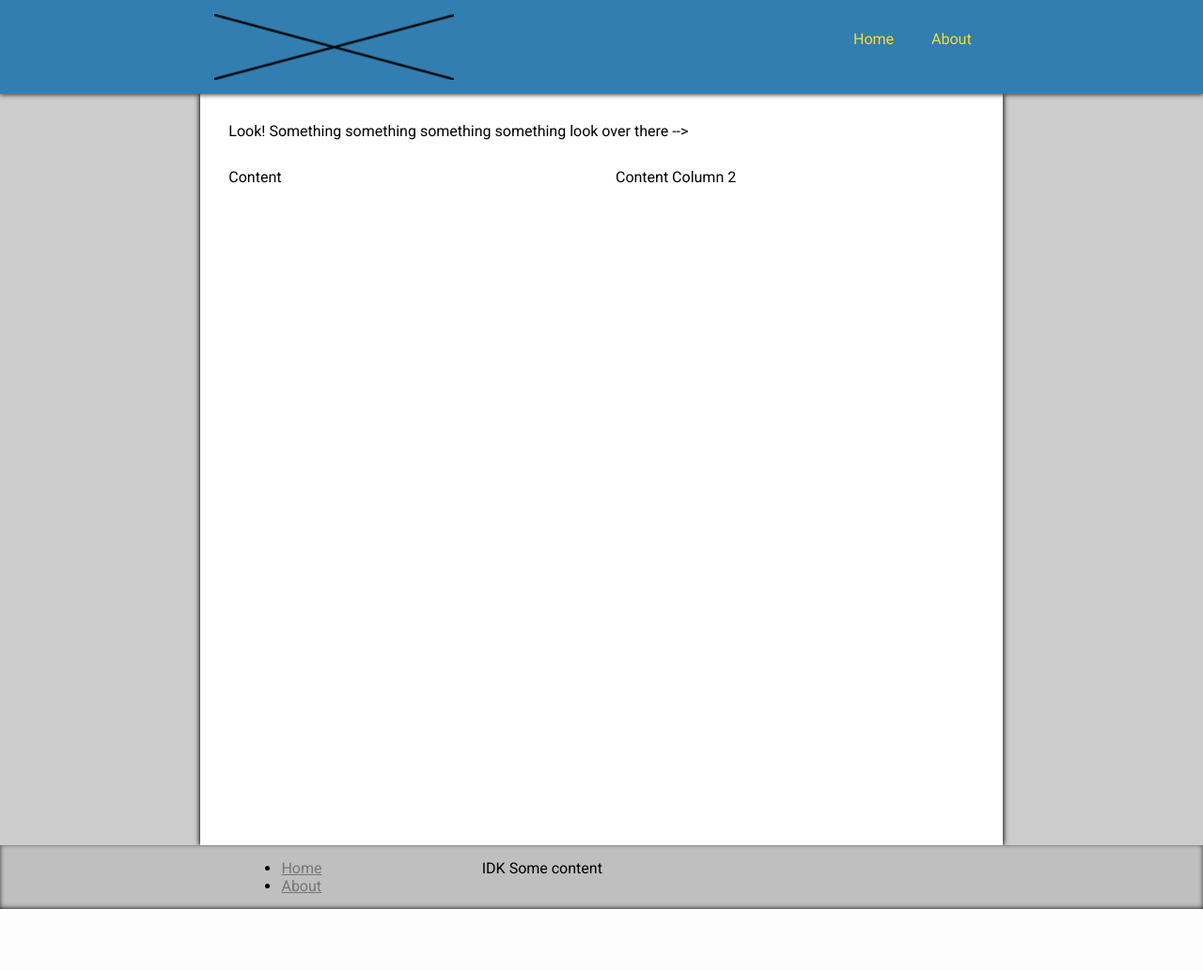
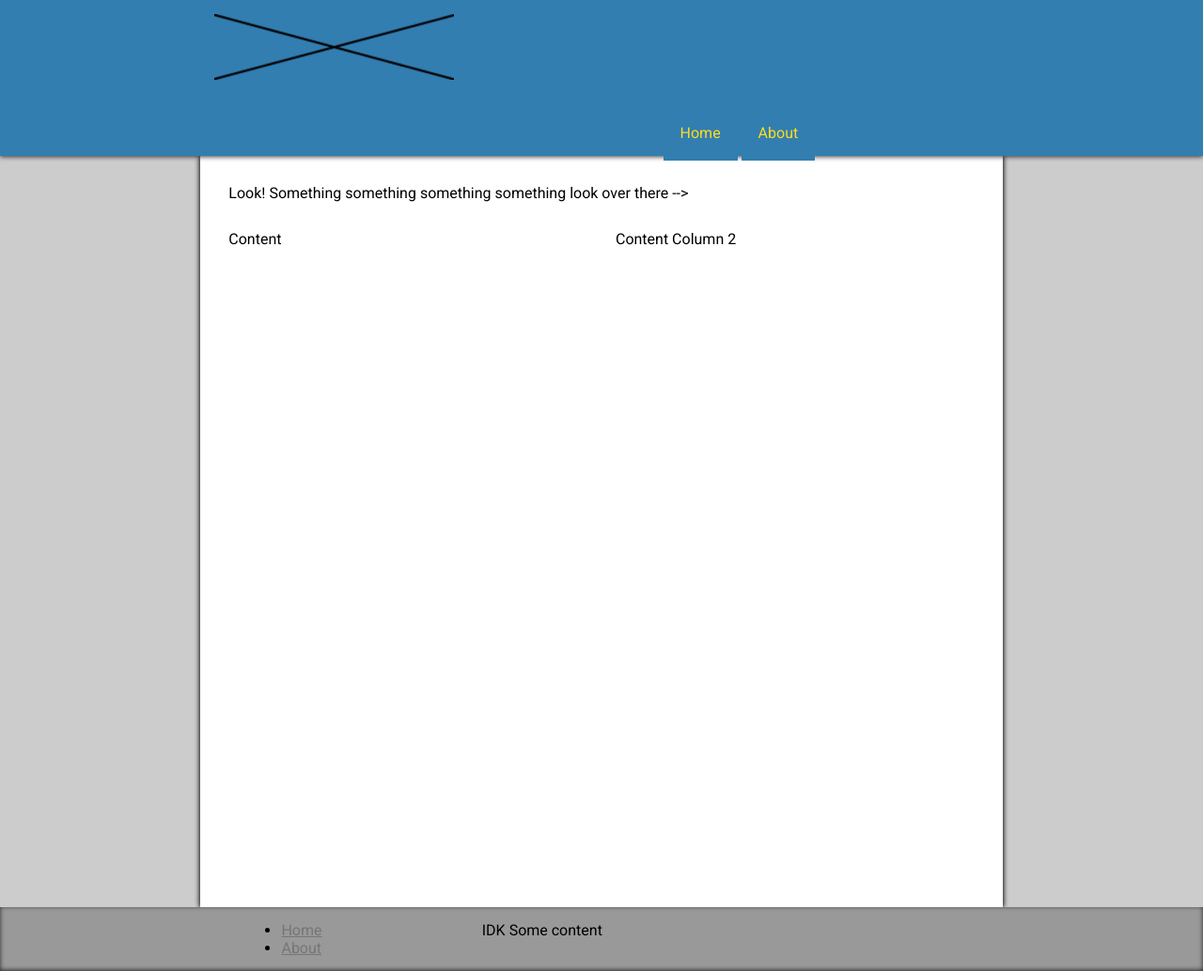
Before and after one commit to kin0025/WebProgrammingA2, a PHP site: page / in a window 1280 px wide. Shown: the whole page at 94% size. Before the commit the page ends 968 px from the top, so only its background shows below. Run offline with PHP 8.4, Linux system fonts and the light colour scheme.

Commit message:
Fixed some stuff

```diff
--- a/resources/styles/_mixins.scss
+++ b/resources/styles/_mixins.scss
@@ -58,3 +58,10 @@
   box-shadow: $h-offset $v-offset $blur $spread rgba($hex-colour, $opacity);
 
 }
+
+@mixin drop-shadow-single($args...) {
+  -webkit-box-shadow: $args;
+  -moz-box-shadow: $args;
+  box-shadow: $args;
+
+}
--- a/resources/styles/_nav.scss
+++ b/resources/styles/_nav.scss
@@ -1,14 +1,14 @@
-
 //Header Content
 header {
   background-color: $header-background;
-  z-index:2;
+  z-index: 2;
   position: relative;
 
   nav {
     margin-top: 2%;
     color: $nav-text-color;
     float: right;
+    padding-right: 2%;
     ul {
       list-style-type: none;
       float: right;
@@ -52,7 +52,7 @@
     float: left;
   }
 
-  .nav-active{
-    color: lighten($nav-text-color,10%);
+  .nav-active {
+    color: lighten($nav-text-color, 10%);
   }
 }
--- a/resources/styles/_responsive.scss
+++ b/resources/styles/_responsive.scss
@@ -1,4 +1,4 @@
-.h-panel{
+.h-panel {
   @extend %clearfix;
 }
 
@@ -7,14 +7,10 @@
   margin-right: 15px;
 }
 
-
-
-
 //Desktop
 @media only screen and (min-width: 768px) {
 
   //See http://thesassway.com/intermediate/if-for-each-while for for loop stuff
-
   @for $i from 1 through $num-columns {
     .column-#{$i} {
       float: left;
@@ -30,11 +26,18 @@
   }
 }
 
+@media only screen and (min-width: 1200px) {
+
+  nav {
+    margin-left: 100px;
+  }
+}
+
 #content-wrapper {
   background-color: $main-background;
   height: 100%;
   float: left;
   max-width: 1200px;
-  z-index:1;
+  z-index: 1;
   position: relative;
 }
--- a/resources/styles/style.css
+++ b/resources/styles/style.css
@@ -64,6 +64,8 @@
   box-shadow: 1px 0px 5px 0px rgba(0, 0, 0, 0.75); }
 
 .drop-shadow-left-right {
+  -webkit-box-shadow: 1px 0px 5px 0px rgba(0, 0, 0, 0.75), -1px 0px 5px 0px rgba(0, 0, 0, 0.75);
+  -moz-box-shadow: 1px 0px 5px 0px rgba(0, 0, 0, 0.75), -1px 0px 5px 0px rgba(0, 0, 0, 0.75);
   box-shadow: 1px 0px 5px 0px rgba(0, 0, 0, 0.75), -1px 0px 5px 0px rgba(0, 0, 0, 0.75); }
 
 .drop-shadow-bottom-right {
@@ -81,7 +83,8 @@
   header nav {
     margin-top: 2%;
     color: #ffdd1d;
-    float: right; }
+    float: right;
+    padding-right: 2%; }
     header nav ul {
       list-style-type: none;
       float: right; }
@@ -202,6 +205,9 @@
     margin-left: 16.66667%;
     margin-right: 16.66667%;
     max-width: 1200px; } }
+@media only screen and (min-width: 1200px) {
+  nav {
+    margin-left: 100px; } }
 #content-wrapper {
   background-color: white;
   height: 100%;
@@ -211,7 +217,7 @@
   position: relative; }
 
 footer {
-  background-color: #bfbfbf;
+  background-color: #999999;
   z-index: 2;
   content: "";
   display: block;
--- a/resources/styles/style.scss
+++ b/resources/styles/style.scss
@@ -2,7 +2,7 @@
 $body-background: #cccccc;
 $header-background: #327eb0;
 $sidebar-background-color: #47bfff;
-$footer-background: darken($body-background,5%);
+$footer-background: darken($body-background, 20%);
 
 $header-hover: #47bfff;
 $nav-text-color: #ffdd1d;
@@ -23,7 +23,6 @@
 //Things I used
 //https://robots.thoughtbot.com/controlling-color-with-sass-color-functions
 @import "mixins";
-
 
 //Reset
 html,
@@ -62,7 +61,6 @@
 
 .drop-shadow-left {
   @include drop-shadow(-$drop-shadow-offset, 0px, 5px, $drop-shadow-size, #000000, $drop-shadow-opacity)
-
 }
 
 .drop-shadow-right {
@@ -71,7 +69,7 @@
 }
 
 .drop-shadow-left-right {
-  box-shadow: $drop-shadow-offset 0px 5px $drop-shadow-size rgba(#000000, 0.75), -$drop-shadow-offset 0px 5px $drop-shadow-size rgba(#000000, 0.75);
+  @include drop-shadow-single( $drop-shadow-offset 0px 5px $drop-shadow-size rgba(#000000, 0.75), -$drop-shadow-offset 0px 5px $drop-shadow-size rgba(#000000, 0.75));
 
 }
 
```
Also changed, not shown: 1 other file.
